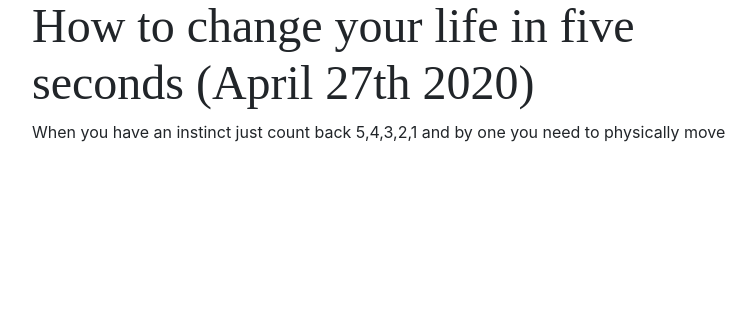
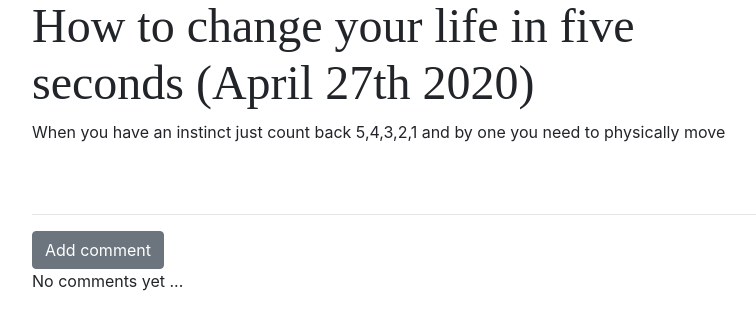
Before and after one commit to DavidSchroschk/django_blogging_app, a Django app: page /post/2/ in a window 1280 px wide. Shown: the part 133-463 px from the top of the page, without its empty margins (23-779 px from the left). Run offline with Django 3.2, Linux system fonts and the light colour scheme; data comes from the database, SQL or seed files in the repository; both versions use the stored data as it was after the commit; some libraries are stand-ins or nearby versions.

Commit message:
Add feature to comment on blog posts

```diff
--- a/blog/admin.py
+++ b/blog/admin.py
@@ -1,5 +1,6 @@
 from django.contrib import admin
-from .models import Post
+from .models import Post, Comment
 
 # Register your models here.
 admin.site.register(Post)
+admin.site.register(Comment)
--- a/blog/models.py
+++ b/blog/models.py
@@ -15,3 +15,12 @@ class Post(models.Model):
 
     def __str__(self):
         return self.title
+
+class Comment(models.Model):
+    post = models.ForeignKey('blog.Post', on_delete=models.CASCADE, related_name='comments')
+    author = models.CharField(max_length=200)
+    text = models.TextField()
+    created_date = models.DateTimeField(default=timezone.now)
+
+    def __str__(self):
+        return self.text
--- a/blog/static/css/blog.css
+++ b/blog/static/css/blog.css
@@ -46,3 +46,7 @@ h1, h2, h3, h4 {
     font-size: 26pt;
     margin-right: 20px;
 }
+
+.comment {
+    margin: 20px 0px 20px 20px;
+}
--- a/blog/templates/blog/post_detail.html
+++ b/blog/templates/blog/post_detail.html
@@ -19,4 +19,20 @@
         <h1>{{ post.title }}</h1>
         <p>{{ post.text|linebreaksbr }}</p>
     </div>
+
+    <hr>
+    <a href="{% url 'add_comment_to_post' pk=post.pk %}" class="btn btn-secondary">Add comment</a>
+    {% for comment in post.comments.all %}
+        <div class="comment">
+            <div class="date">
+                {{ comment.created_date }}
+            </div>
+            <strong>{{ comment.author }}</strong>
+            <p>{{ comment.text }}</p>
+        </div>
+
+        {% empty %}
+            <p>No comments yet ...</p>
+
+    {% endfor %}
 {% endblock %}
--- a/blog/urls.py
+++ b/blog/urls.py
@@ -9,5 +9,5 @@ urlpatterns = [
     path('post/<int:pk>/edit/', views.post_edit, name='post_edit'),
     path('drafts/', views.post_draft_list, name='post_draft_list'),
     path('post/<int:pk>/publish/', views.post_publish, name='post_publish'),
-
+    path('post/<int:pk>/comment/', views.add_comment_to_post, name='add_comment_to_post'),
 ]
--- a/blog/views.py
+++ b/blog/views.py
@@ -2,7 +2,7 @@ from django.contrib.auth.decorators import login_required
 from django.shortcuts import render, get_object_or_404, redirect
 from django.utils import timezone
 
-from .forms import PostForm
+from .forms import PostForm, CommentForm
 from .models import Post
 
 # Create your views here.
@@ -59,3 +59,17 @@ def post_publish(request, pk):
     post = get_object_or_404(Post, pk=pk)
     post.publish()
     return redirect('post_detail', pk=pk)
+
+def add_comment_to_post(request, pk):
+    post = get_object_or_404(Post, pk=pk)
+    if request.method == 'POST':
+        form = CommentForm(request.POST)
+        if form.is_valid():
+            comment = form.save(commit=False)
+            comment.author = request.user
+            comment.post = post
+            comment.save()
+            return redirect('post_detail', pk=post.pk)
+    else:
+        form = CommentForm()
+    return render(request, 'blog/add_comment_to_post.html', {'form': form})
```
Also changed, not shown: blog/forms.py (+7 -2 lines), blog/templates/blog/add_comment_to_post.html (added, +12 -0 lines), blog/migrations/0002_comment.py (added), db.sqlite3.
